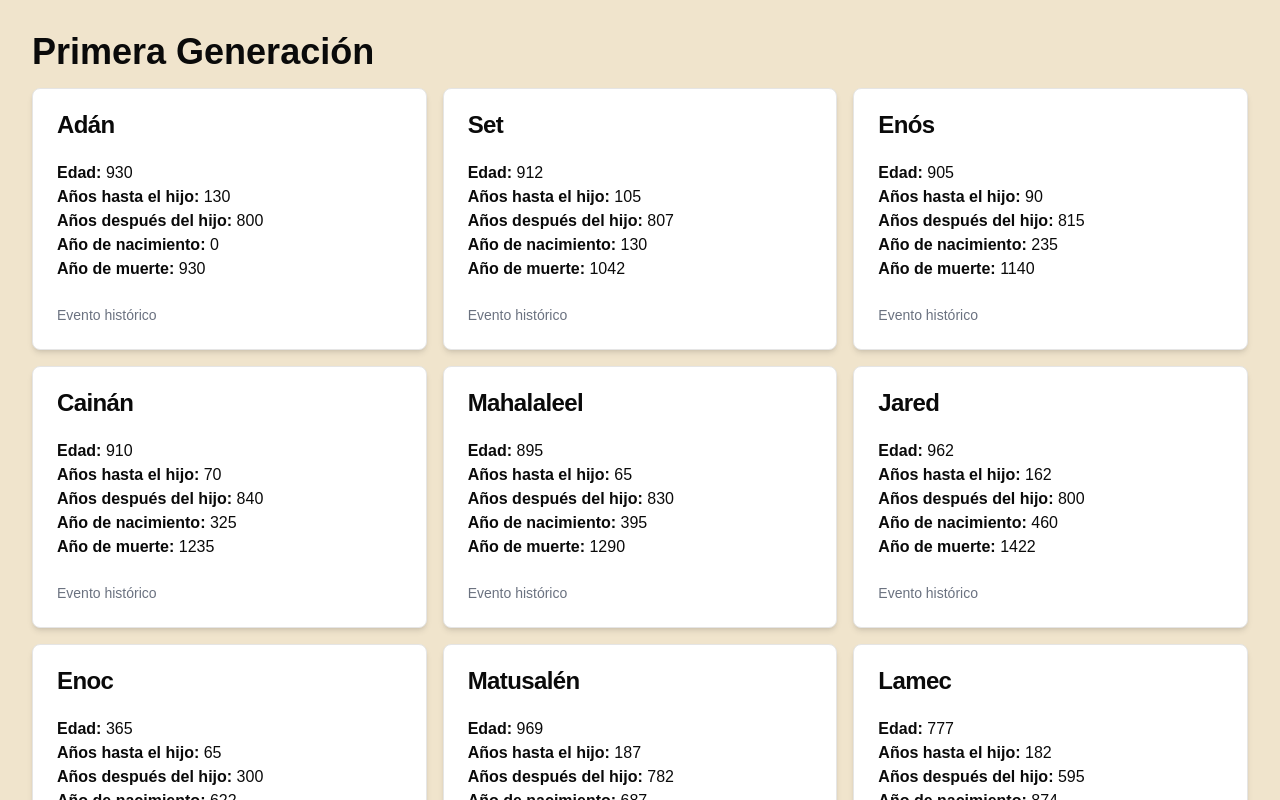
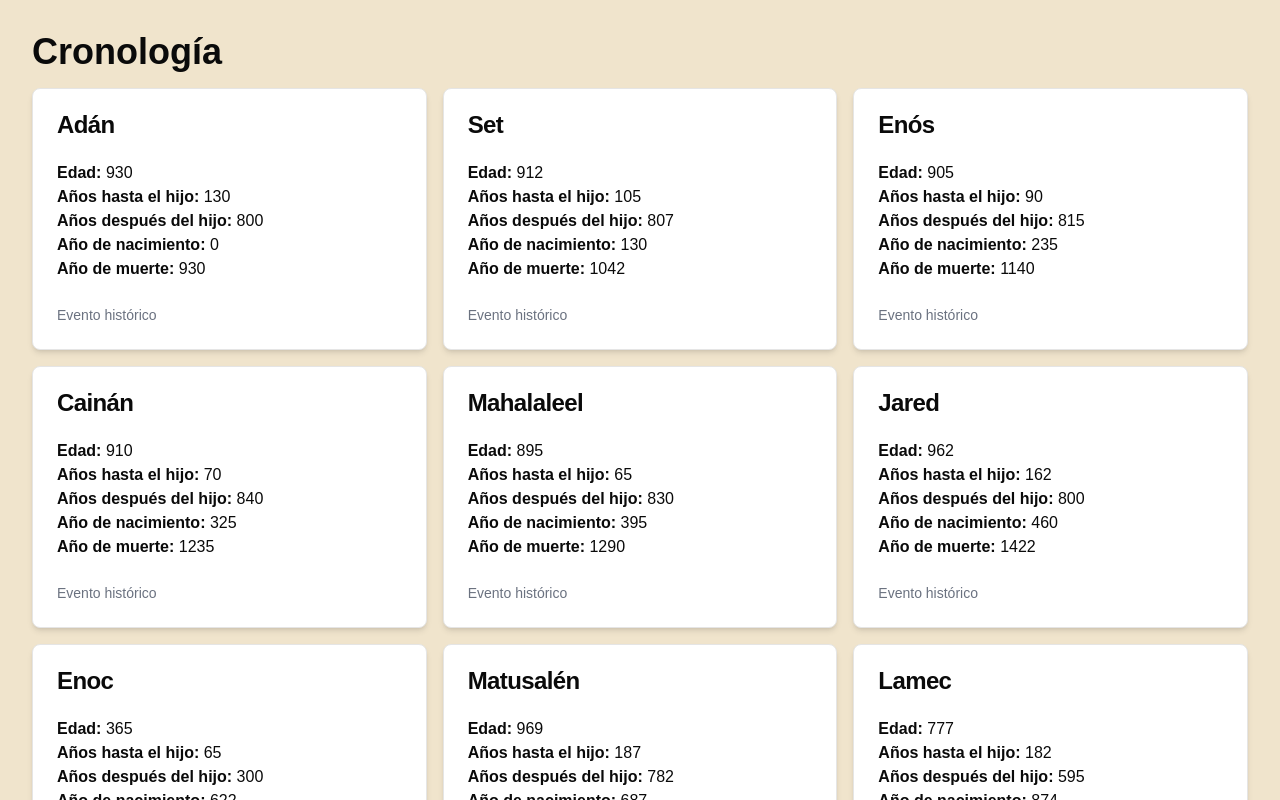
Before and after one commit to JohanTAP/remanente-app, a Next.js app: page /Periodo/Primera_Generacion in a window 1280 px wide. Shown: the top 800 px of the page. Built offline with nearby package versions, Linux system fonts and the light colour scheme.

Commit message:
refactor: actualizar el manejo de props en PeriodoPage y cambiar el título a "Cronología"

```diff
--- a/app/Periodo/[nombre]/page.tsx
+++ b/app/Periodo/[nombre]/page.tsx
@@ -21,9 +21,9 @@ export async function generateStaticParams ()
     return Object.keys( periodosData.Periodos ).map( ( nombre ) => ( { nombre } ) );
 }
 
-export default function PeriodoPage ( { params }: { params: { nombre: string } } )
+export default function PeriodoPage ( props: { params: { nombre: string } } )
 {
-    const nombrePeriodo = params.nombre;
+    const nombrePeriodo = props.params.nombre;
 
     const periodo: Periodo | undefined = periodosData.Periodos[ nombrePeriodo as keyof typeof periodosData.Periodos ];
 
@@ -34,7 +34,7 @@ export default function PeriodoPage ( { params }: { params: { nombre: string } }
 
     return (
         <div className="p-8">
-            <h1 className="text-4xl font-bold">{ periodo.nombre }</h1>
+            <h1 className="text-4xl font-bold">Cronología</h1>
 
             { }
             { periodo.Eventos && periodo.Eventos.length > 0 ? (
@@ -42,7 +42,7 @@ export default function PeriodoPage ( { params }: { params: { nombre: string } }
                     { periodo.Eventos.map( ( evento, index ) => (
                         <Card
                             key={ index }
-                            className="shadow-md transition-transform duration-300 ease-&lsqb;cubic-bezier(0,0,0.5,1)&rsqb hover:scale-105 hover:shadow-lg"
+                            className="shadow-md transition-transform duration-300 ease-[cubic-bezier(0,0,0.5,1)] hover:scale-105 hover:shadow-lg"
                         >
                             <CardHeader>
                                 <CardTitle>{ evento.nombre }</CardTitle>
```
